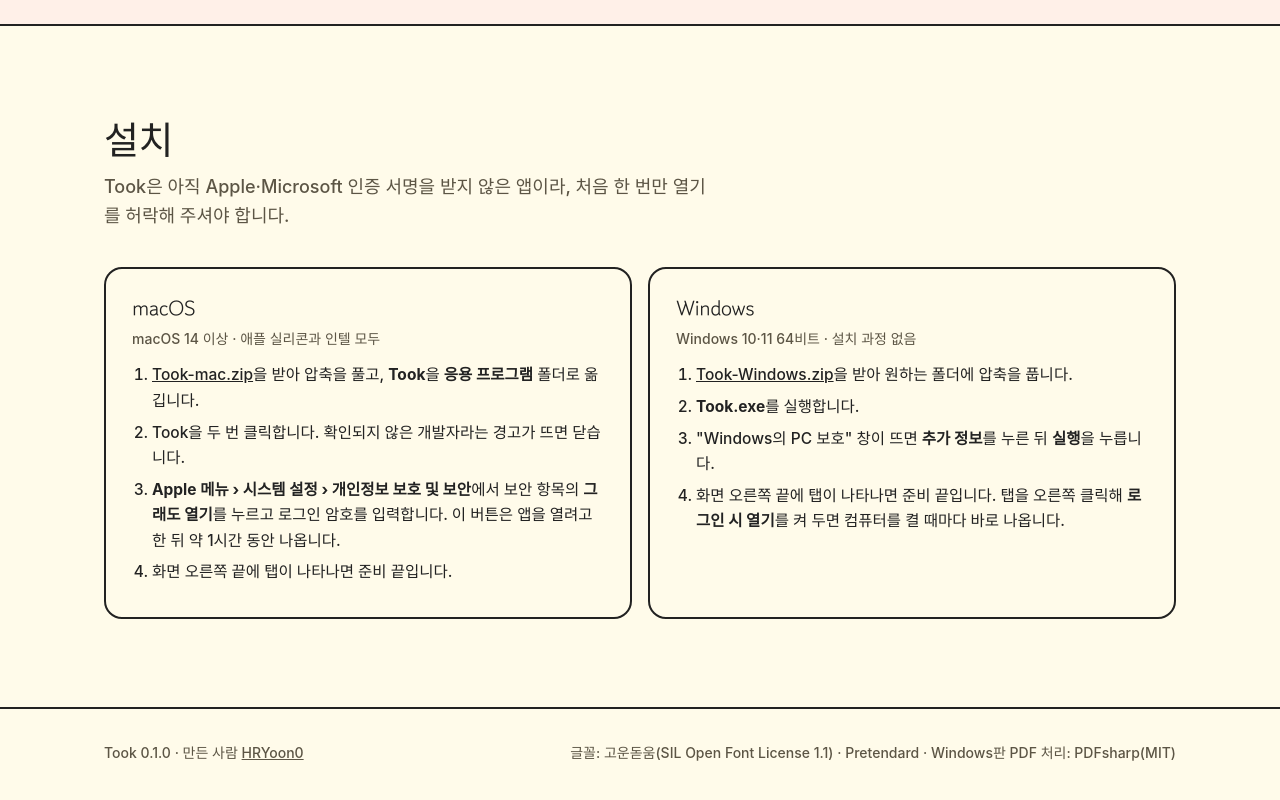
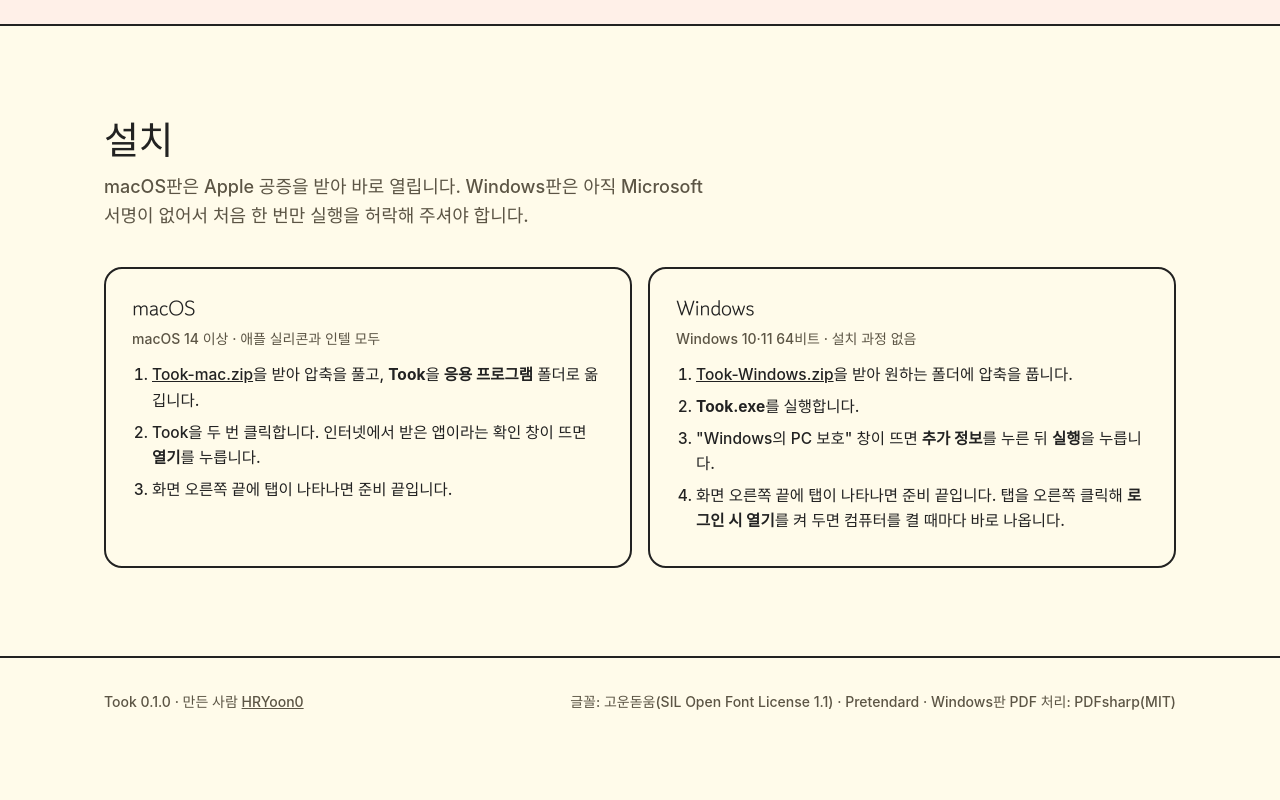
Before and after one commit to HRYoon0/took, a plain HTML site: page index.html in a window 1280 px wide. Shown: the part 4386-5186 px from the top of the page. After the commit the page ends 5147 px from the top, so only its background shows below. Drawn offline with Linux system fonts and the light colour scheme; a web font is replaced by a local one.

Commit message:
맥판 설치 안내를 공증 앱 기준으로 바꿈
Co-Authored-By: Claude Opus 5.5 <noreply@anthropic.com>

```diff
--- a/index.html
+++ b/index.html
@@ -341,15 +341,14 @@
 
 <section id="install">
   <div class="wrap">
-    <div class="head"><h2>설치</h2><p class="lead">Took은 아직 Apple·Microsoft 인증 서명을 받지 않은 앱이라, 처음 한 번만 열기를 허락해 주셔야 합니다.</p></div>
+    <div class="head"><h2>설치</h2><p class="lead">macOS판은 Apple 공증을 받아 바로 열립니다. Windows판은 아직 Microsoft 서명이 없어서 처음 한 번만 실행을 허락해 주셔야 합니다.</p></div>
     <div class="install">
       <div class="card">
         <h3>macOS</h3>
         <p class="req">macOS 14 이상 · 애플 실리콘과 인텔 모두</p>
         <ol>
           <li><a href="https://github.com/HRYoon0/took/releases/latest/download/Took-mac.zip">Took-mac.zip</a>을 받아 압축을 풀고, <b>Took</b>을 <b>응용 프로그램</b> 폴더로 옮깁니다.</li>
-          <li>Took을 두 번 클릭합니다. 확인되지 않은 개발자라는 경고가 뜨면 닫습니다.</li>
-          <li><b>Apple 메뉴 › 시스템 설정 › 개인정보 보호 및 보안</b>에서 보안 항목의 <b>그래도 열기</b>를 누르고 로그인 암호를 입력합니다. 이 버튼은 앱을 열려고 한 뒤 약 1시간 동안 나옵니다.</li>
+          <li>Took을 두 번 클릭합니다. 인터넷에서 받은 앱이라는 확인 창이 뜨면 <b>열기</b>를 누릅니다.</li>
           <li>화면 오른쪽 끝에 탭이 나타나면 준비 끝입니다.</li>
         </ol>
       </div>
```
